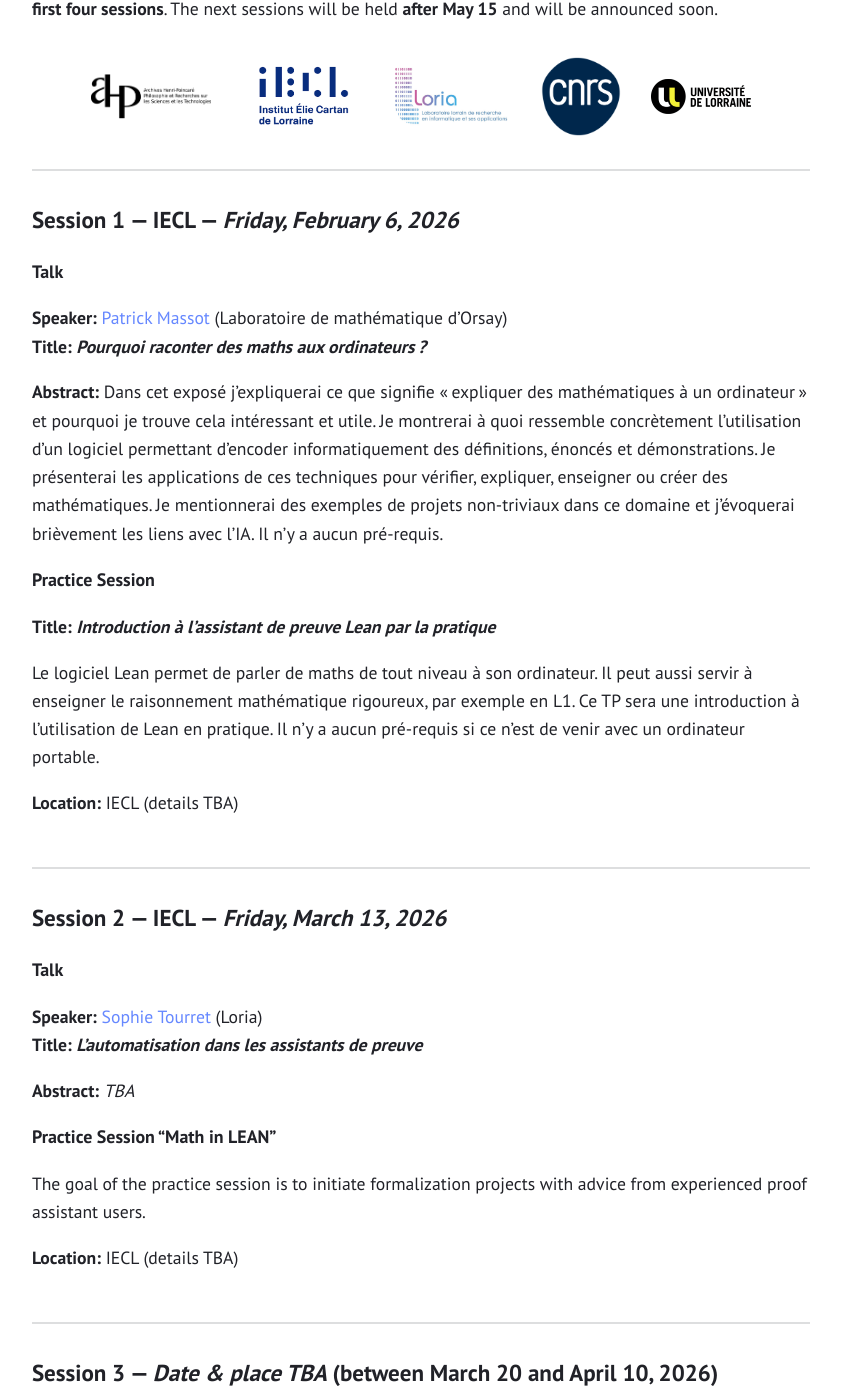
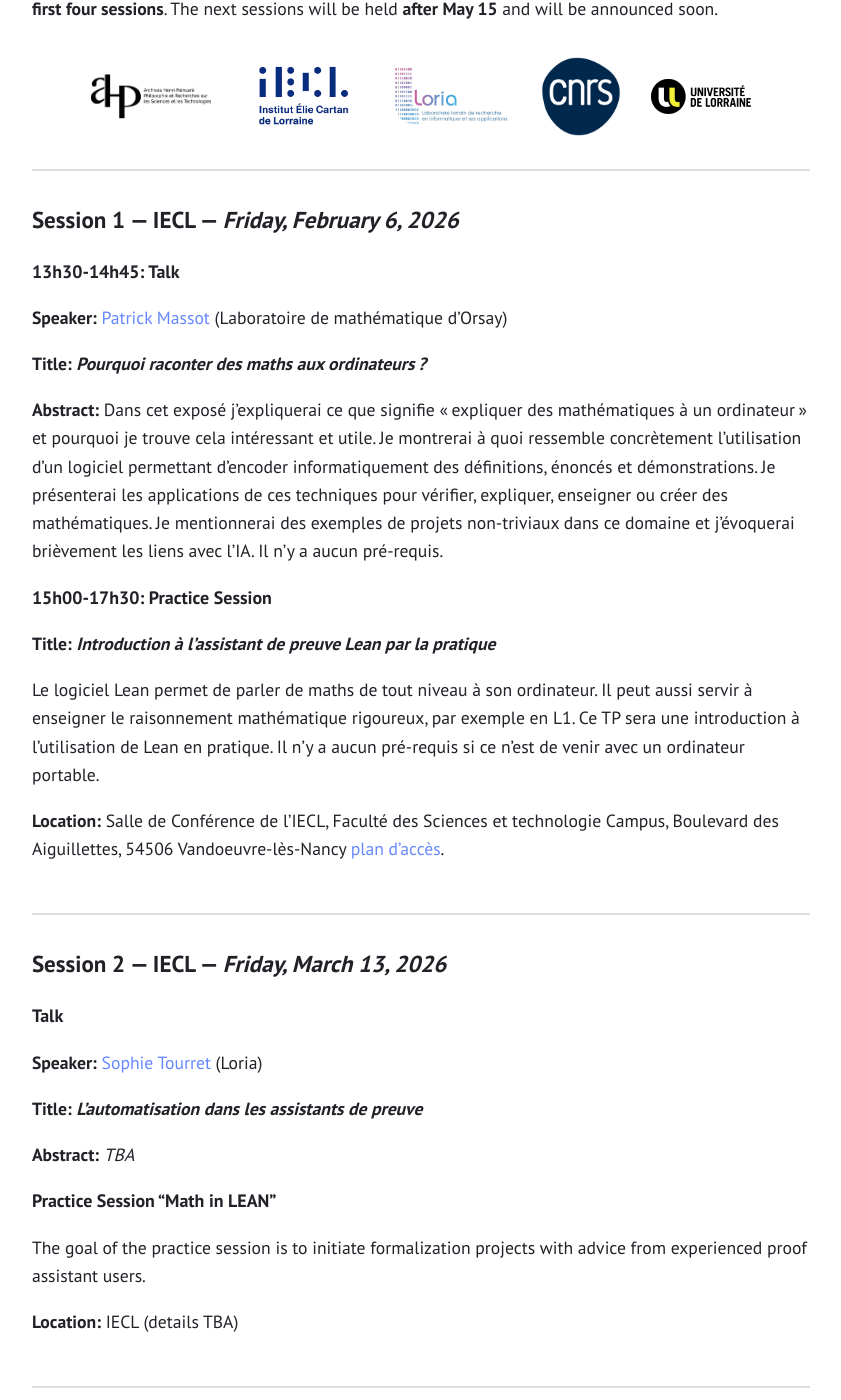
Before and after one commit to reflexions-ul/reflexions-ul.github.io, a Jekyll site: the page built from index.md, in a window 1280 px wide and 1400 px high, scrolled down 1112 px. Shown: the whole window, without its empty margins (219-1060 px from the left). Built offline with Jekyll 4.4.1, drawn with Linux system fonts in a browser that asks for light colours.

Commit message:
add: time session 1

```diff
--- a/index.md
+++ b/index.md
@@ -39,21 +39,22 @@ We shall meet **six Friday afternoons during the first semester of 2026**. Below
 
 ## Session 1 — IECL — _Friday, February 6, 2026_
 
-### Talk
+### 13h30-14h45: Talk
 
 **Speaker:** [Patrick Massot](https://www.imo.universite-paris-saclay.fr/~patrick.massot/) (Laboratoire de mathématique d’Orsay)
+
 **Title: _Pourquoi raconter des maths aux ordinateurs ?_**
 
 **Abstract:** Dans cet exposé j’expliquerai ce que signifie « expliquer des mathématiques à un ordinateur » et pourquoi je trouve cela intéressant et utile. Je montrerai à quoi ressemble concrètement l’utilisation d’un logiciel permettant d’encoder informatiquement des définitions, énoncés et démonstrations. Je présenterai les applications de ces techniques pour vérifier, expliquer, enseigner ou créer des mathématiques. Je mentionnerai des exemples de projets non-triviaux dans ce domaine et j’évoquerai brièvement les liens avec l’IA. Il n’y a aucun pré-requis.
 
 
-### Practice Session
+### 15h00-17h30: Practice Session
 
 **Title: _Introduction à l’assistant de preuve Lean par la pratique_**
 
 Le logiciel Lean permet de parler de maths de tout niveau à son ordinateur. Il peut aussi servir à enseigner le raisonnement mathématique rigoureux, par exemple en L1. Ce TP sera une introduction à l’utilisation de Lean en pratique. Il n’y a aucun pré-requis si ce n’est de venir avec un ordinateur portable.
 
-**Location:** IECL (details TBA)
+**Location:** Salle de Conférence de l'IECL, Faculté des Sciences et technologie Campus, Boulevard des Aiguillettes, 54506 Vandoeuvre-lès-Nancy [plan d'accès](https://iecl.univ-lorraine.fr/plan-dacces/).
 
 <div style="margin: 50px;"></div>
 
@@ -64,6 +65,7 @@ Le logiciel Lean permet de parler de maths de tout niveau à son ordinateur. Il
 ### Talk
 
 **Speaker:** [Sophie Tourret](https://members.loria.fr/sophie.tourret/) (Loria)
+
 **Title: _L'automatisation dans les assistants de preuve_**
 
 **Abstract:** _TBA_
@@ -84,12 +86,14 @@ The goal of the practice session is to initiate formalization projects with advi
 ### Talk
 
 **First Speaker:** [Antoine Chambert-Loir](https://webusers.imj-prg.fr/~antoine.chambert-loir/index.xhtml) (Institut de mathématique de Jussieu – Paris Rive Gauche)
+
 **Title:** _TBA_
 
 **Abstract:** _TBA_
 
 
 **Second Speaker:** [Yacin Hamami](https://www.yacinhamami.com/) (Archives Henri-Poincaré)
+
 **Title: _Philosophical conceptions of mathematical rigor_**
 
 **Abstract:** _TBA_
@@ -109,11 +113,13 @@ Continuation of the previous practice session.
 ### Talks
 
 **First Speaker:** [Baptiste Mélès](http://baptiste.meles.free.fr/) (Archives Henri-Poincaré)
+
 **Title:** _TBA_
 
 **Abstract:** _TBA_
 
-**Second Speaker:** [Philippe de Groote](https://members.loria.fr/PdeGroote/) ((Loria))
+**Second Speaker:** [Philippe de Groote](https://members.loria.fr/PdeGroote/) (Loria)
+
 **Title:** _TBA_
 
 **Abstract:** _TBA_
```
